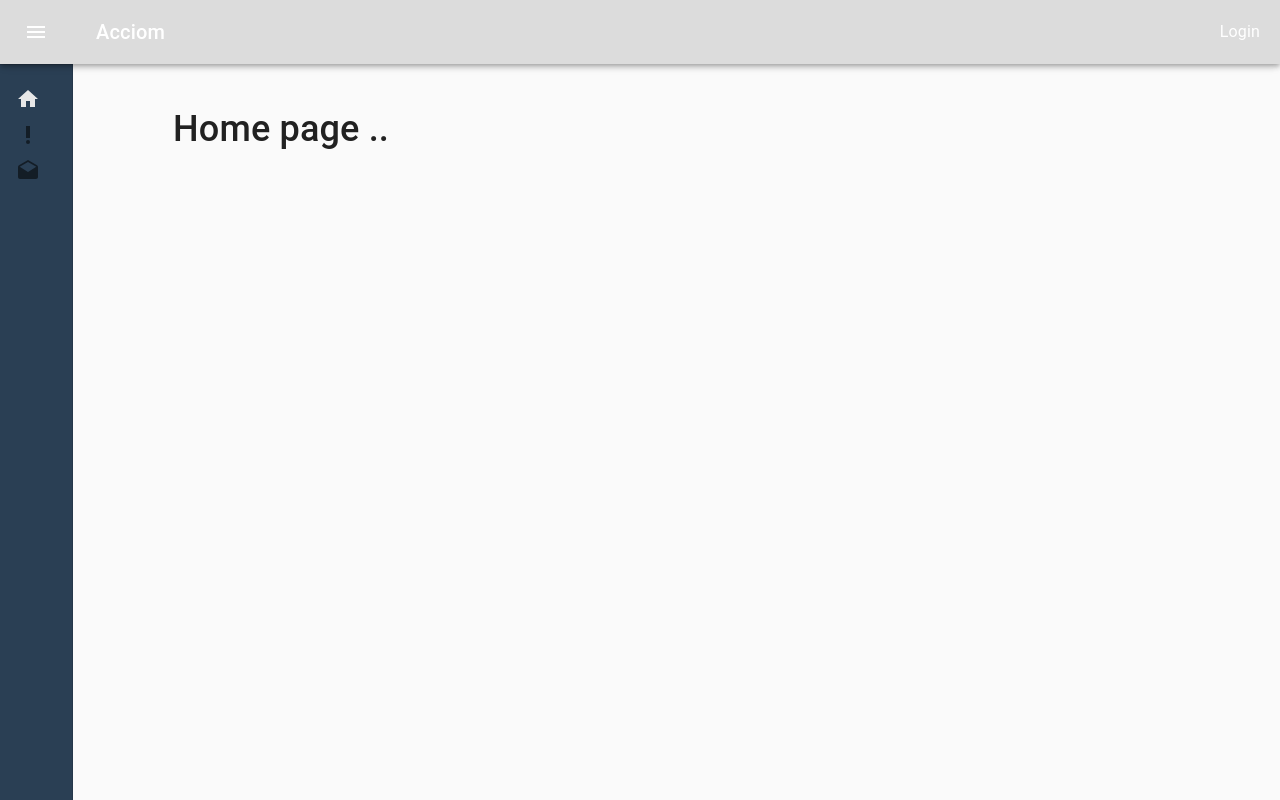
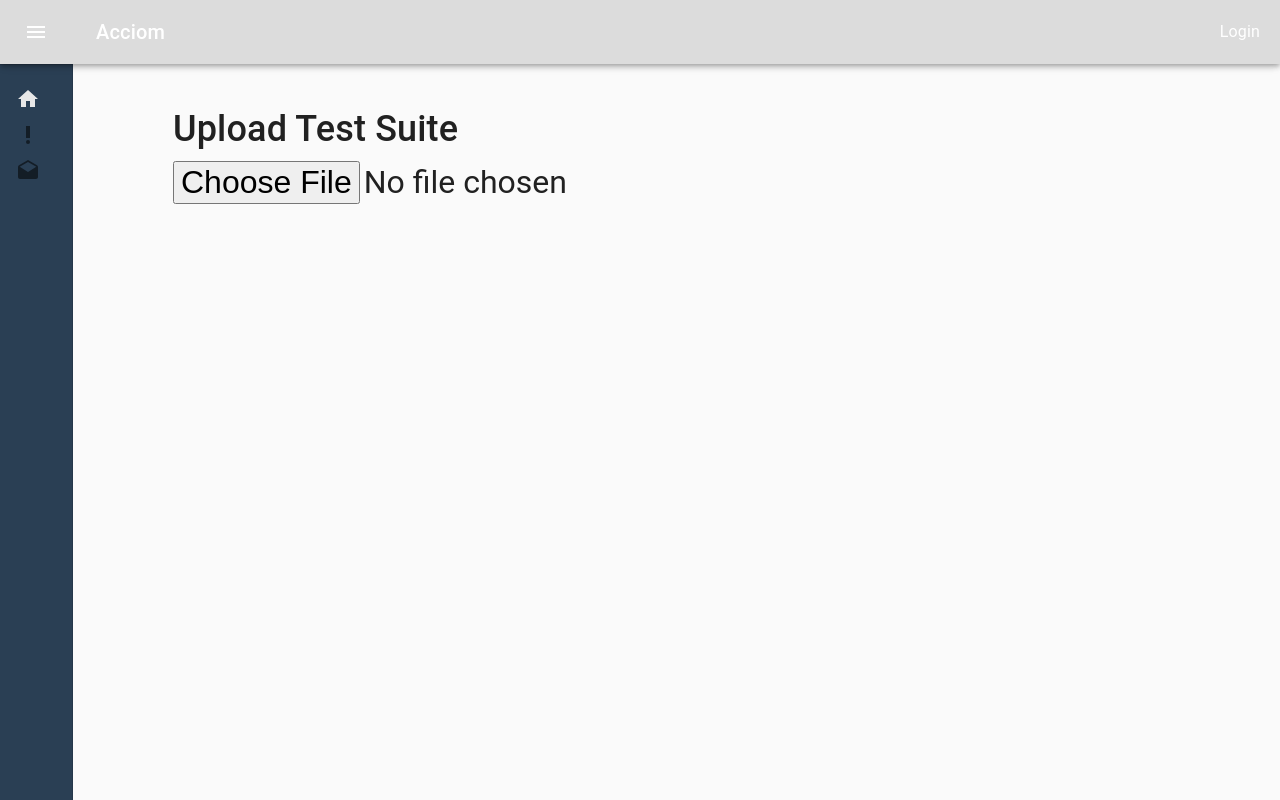
Before and after one commit to somasunder-cs/acciom-portal, a React app: page / in a window 1280 px wide. Built offline with nearby package versions, Linux system fonts and the light colour scheme.

Commit message:
test suite updalod feature

```diff
--- a/package.json
+++ b/package.json
@@ -82,7 +82,6 @@
         "@material-ui/icons": "4.2.0",
         "apexcharts": "^3.8.3",
         "bootstrap": "^3.3.7",
-        "chart.js": "^2.8.0",
         "cross-env": "^5.2.0",
         "prop-types": "^15.7.2",
         "react": "^16.8.6",
@@ -93,7 +92,8 @@
         "react-router-dom": "^5.0.1",
         "redux": "^4.0.1",
         "redux-thunk": "^2.3.0",
-        "styled-components": "^4.3.1"
+        "styled-components": "^4.3.1",
+		"xlsx": "^0.14.4"
     },
     "jest": {
         "setupFiles": [
--- a/src/actions/index.js
+++ b/src/actions/index.js
@@ -19,7 +19,8 @@ import {
 	UPDATE_DB_DETAILS_ERROR,
 	GET_TESTCASE_LOG_BY_ID_SUCCESS,
 	GET_ORG_DATA_QUALITY_ERROR,
-	GET_ORG_DATA_QUALITY_SUCCESS
+	GET_ORG_DATA_QUALITY_SUCCESS,
+	TEST_SUITE_FILE_UPLOAD_SUCCESS
 } from "../constants/ActionTypes";
 
 export const loginToPortalSuccess = data =>({
@@ -131,3 +132,18 @@ export const getOrgDataQualityError = error => ({
 	type: GET_ORG_DATA_QUALITY_ERROR,
 	error
 });
+
+export const testSuiteFileUploadSuccess = sheets => ({
+	type: TEST_SUITE_FILE_UPLOAD_SUCCESS,
+	sheets
+});
+
+export const onTestSuiteSheetSelect = (sheet) => ({
+	type: 'TEST_SUITE_SHEET_SELECT',
+	sheet
+})
+
+export const testSuiteSheetloadSuccess = sheetData => ({
+	type: TEST_SUITE_SHEET_LOAD_SUCCESS,
+	sheetData
+});
--- a/src/constants/ActionTypes.js
+++ b/src/constants/ActionTypes.js
@@ -30,3 +30,5 @@ export const GET_TESTCASE_LOG_BY_ID_ERROR = 'GET_TESTCASE_LOG_BY_ID_ERROR';
 
 export const GET_ORG_DATA_QUALITY_SUCCESS = 'GET_ORG_DATA_QUALITY_SUCCESS';
 export const GET_ORG_DATA_QUALITY_ERROR = 'GET_ORG_DATA_QUALITY_ERROR';
+
+export const TEST_SUITE_FILE_UPLOAD_SUCCESS = 'TEST_SUITE_FILE_UPLOAD_SUCCESS';
--- a/src/containers/Home.js
+++ b/src/containers/Home.js
@@ -1,14 +1,94 @@
 import React from 'react';
+import { connect } from 'react-redux';
 import ReactDOM from 'react-dom';
+import { loadTestSuiteFile,	loadTestSuiteSheet } from '../middleware/testSuiteUpload';
+import { onTestSuiteSheetSelect } from '../actions';
 
 class Home extends React.Component {
+	constructor(props)
+	{
+		super(props);
+	}
 	render() {
+		console.log('render()', this.props);
+
+		const handleChange = (selectorFiles) => {
+			console.log('handleChange() selectorFiles ', selectorFiles);
+			if (selectorFiles) {
+				this.props.loadTestSuiteFile(selectorFiles);
+			}
+		};
+
+		const handleSheetCheckChange = (page) => {
+			console.log('handleSheetCheckChange() ', page);
+			this.props.onSheetSelect(page);
+		};
+
+		const onContinueClick = (event) => {
+			console.log('onContinueClick ==>');
+			this.props.pages.forEach(page => {
+				if (page.selected) {
+					this.props.loadTestSuiteSheet(page.name);
+				}
+			});
+		}
+
+		const getSheetsList = () => {
+			console.log('getSheetsList()==>', this.props.pages);
+			let sheetList = [];
+			if (this.props.pages) {
+				sheetList = this.props.pages.map((page, index) => {
+					return (
+						<div key={index}>
+							<div>
+								<input
+									type="checkbox"
+									value={page.name}
+									id={page.name}
+									name={page.name}
+									checked={page.selected}
+									onChange={ (e) => handleSheetCheckChange(page)}
+								/>
+								<label className="form-check-label">{page.name}</label>
+							</div>
+							<div>
+								<input type='button' name="Continue" value="Continue" onClick = { (e) => onContinueClick(page)}/>
+							</div>
+						</div>
+					);
+				});
+			}
+			return sheetList;
+		}
+
 		return (
 			<div>
-				<h1>Home page ..</h1>
+				<h1>Upload Test Suite</h1>
+
+				<div>
+					<input type="file" className="file" placeholder="Upload file" accept=".xlsx" onChange={ (e) => handleChange(e.target.files)} />
+				</div>
+
+				{ getSheetsList() }
 			</div>
 		)
 	}
- }
+}
 
- export default Home;
+const mapStateToProps = (state) => {
+	console.log("Home.mapStateToProps() ", state);
+	return {
+		pages: state.testSuites.testSuiteUploadData? state.testSuites.testSuiteUploadData.sheets : []
+	}
+};
+
+const mapDispatchToProps = dispatch => ({
+	loadTestSuiteFile: (data) => dispatch(loadTestSuiteFile(data)),
+	onSheetSelect: (data) => dispatch(onTestSuiteSheetSelect(data)),
+	loadTestSuiteSheet: (data) => dispatch(loadTestSuiteSheet(data))
+})
+
+export default connect(
+	mapStateToProps,
+	mapDispatchToProps
+) (Home);
--- a/src/containers/Login.js
+++ b/src/containers/Login.js
@@ -31,20 +31,19 @@ class Login extends Component {
 	}
 
 	handleInputChange = ({target}) => {
-		const value = target.value;
-		const name = target.name;
+		const { value, name } = target;
 
 		const { formData } = this.state;
 		formData[name] = value;
 
 		this.setState({
-			formData: formData
+			formData
 		});
 	}
 
 	validateLoginForm = (e) => {
 
-		let errors = {};
+		const errors = {};
 		const { formData } = this.state;
 
 		if (isEmpty(formData.email)) {
--- /dev/null
+++ b/src/middleware/testSuiteUpload.js
@@ -0,0 +1,105 @@
+import XLSX from 'xlsx';
+import { testSuiteFileUploadSuccess, testSuiteSheetloadSuccess } from '../actions';
+
+const pages = [];
+let workbook = {};
+
+const show=false;
+const show1=true;
+
+let temp_db_detailarr = []
+let temp_table_detail = [];
+let temp_column_detail = [];
+let all_cases = [];
+
+export const loadTestSuiteSheet = (page) => dispatch => {
+	console.log('loadTestSuiteSheet ', page);
+	const index = pages.findIndex(page_p=>page_p===page);
+	const sheetName = workbook.SheetNames[index];
+	const sheet = workbook.Sheets[sheetName];
+	const resfinal = (XLSX.utils.sheet_to_json(sheet, {raw:true}));
+
+	temp_db_detailarr = []
+	temp_table_detail = [];
+	temp_column_detail = [];
+	all_cases = [];
+
+	for (let i=0; i<resfinal.length; i++)
+	{
+		temp_db_detailarr.push(resfinal[i]['DB Details']); //TO DO:HARD CODED.['Test Class']
+		all_cases.push({'id':i,'name':resfinal[i]['Test Class'],'selected':false, 'description':resfinal[i]['Description']});
+		temp_table_detail.push(resfinal[i]['Source Table:Target Table']);
+		temp_column_detail.push(resfinal[i]['Columns']);
+	}
+
+	dispatch(testSuiteSheetloadSuccess(pages));
+
+	// below func validate the 1st column all row
+	console.log('temp_db_detailarr==', temp_db_detailarr);
+	console.log('all_cases==', all_cases);
+//    if(!this.validate_case_name(this.all_cases)){
+// 	 console.log("2")
+// 	 this.clearAll("Filecannot be Uploaded, Case name is not Valid")
+// 	 return;
+//    }
+//    //below func validate db details
+//    if(!this.validate_db_detail(this.temp_db_detailarr)){
+// 	   this.clearAll("filecannot be uploaded, db details are not valid")
+// 	   return;
+//    }
+//    // below func to validate table name
+//   if(!this.validate_table_names(this.temp_table_detail)){
+// 	   this.clearAll("filecannot be uploaded, Table Names are not valid")
+// 	   return;
+//   }
+	//  prog=75;
+
+	//  const dialogRef = this.dialog.open(DialogOverviewExampleDialog, {
+	//    width: '250px',
+	//    data : {suitename :this.suitename}
+
+	//  });
+	//  dialogRef.afterClosed().subscribe(result => {
+	//   this.suitename = result
+	//  });
+};
+
+export const loadTestSuiteFile = (selectedFiles) => dispatch => {
+	console.log('loadTestSuiteFile ', selectedFiles);
+	// handleChange(sheets);
+	const file = selectedFiles[0];
+	const fileReader = new FileReader();
+
+	fileReader.onload = (evt) => {
+		const arrayBuffer = fileReader.result;
+		const data = new Uint8Array(arrayBuffer);
+		const arr = [];
+
+		for (let i = 0; i !== data.length; ++i) {
+			arr[i] = String.fromCharCode(data[i]);
+		}
+
+		const bstr = arr.join("");
+		workbook = XLSX.read(bstr, {type:"binary"});
+
+		if (typeof pages !== 'undefined' && pages.length > 0) {
+			pages=[];
+		}
+
+		for ( let x=0; x!==data.length; x++) {
+			if (!workbook.SheetNames[x]) {
+				break;
+			} else {
+				pages.push(workbook.SheetNames[x]);
+			}
+		}
+		console.log('pages===>', pages);
+
+		// Next(pages[0]);
+		dispatch(testSuiteFileUploadSuccess(pages));
+	};
+
+	fileReader.readAsArrayBuffer(file);
+	// console.log('loadTestSuiteFile temp_db_detailarr==', temp_db_detailarr);
+	// console.log('loadTestSuiteFile all_cases==', all_cases);
+};
--- a/src/reducers/testSuites.js
+++ b/src/reducers/testSuites.js
@@ -7,7 +7,8 @@ import {
 	GET_TESTCASE_LOG_BY_ID_SUCCESS,
 	LOGIN_TO_PORTAL_SUCCESS,
 	LOGIN_TO_PORTAL_ERROR,
-	GET_ORG_DATA_QUALITY_SUCCESS
+	GET_ORG_DATA_QUALITY_SUCCESS,
+	TEST_SUITE_FILE_UPLOAD_SUCCESS
 } from '../constants/ActionTypes';
 
 import { browserHistory } from 'react-router';
@@ -27,6 +28,7 @@ const storeUserData = ({access_token, user, uid, refresh_token, name }) => {
 };
 
 const testSuites = (state = initialState, action) => {
+	let sheets = [];
 	switch (action.type) {
 	case LOGIN_TO_PORTAL_SUCCESS:
 		storeUserData(action.data);
@@ -41,7 +43,6 @@ const testSuites = (state = initialState, action) => {
 			...state
 		};
 	case GET_ALL_TEST_SUITES_SUCCESS:
-		// console.log('reducer: testSuites.LOAD_TEST_SUITES ==>', action);
 		return {
 			...state,
 			testSuiteList: action.testSuiteList
@@ -91,8 +92,26 @@ const testSuites = (state = initialState, action) => {
 			orgDataQuality: action.data
 		};
 
+	case TEST_SUITE_FILE_UPLOAD_SUCCESS:
+		sheets = action.sheets.map((sheet) => {
+			return { name: sheet, selected: false };
+		});
+		return {
+			...state,
+			testSuiteUploadData: {
+				sheets
+			}
+		};
+
+	case 'TEST_SUITE_SHEET_SELECT':
+		sheets = [{name: action.sheet.name, selected:!action.sheet.selected}];
+		return {
+			...state,
+			testSuiteUploadData: {
+				sheets
+			}
+		}
 	default:
-		// console.log('reducer: testSuites.default ==>');
 		return state;
 	 }
 };
```
Also changed, not shown: 9 other files (tests, documents, lock files or other folders).
